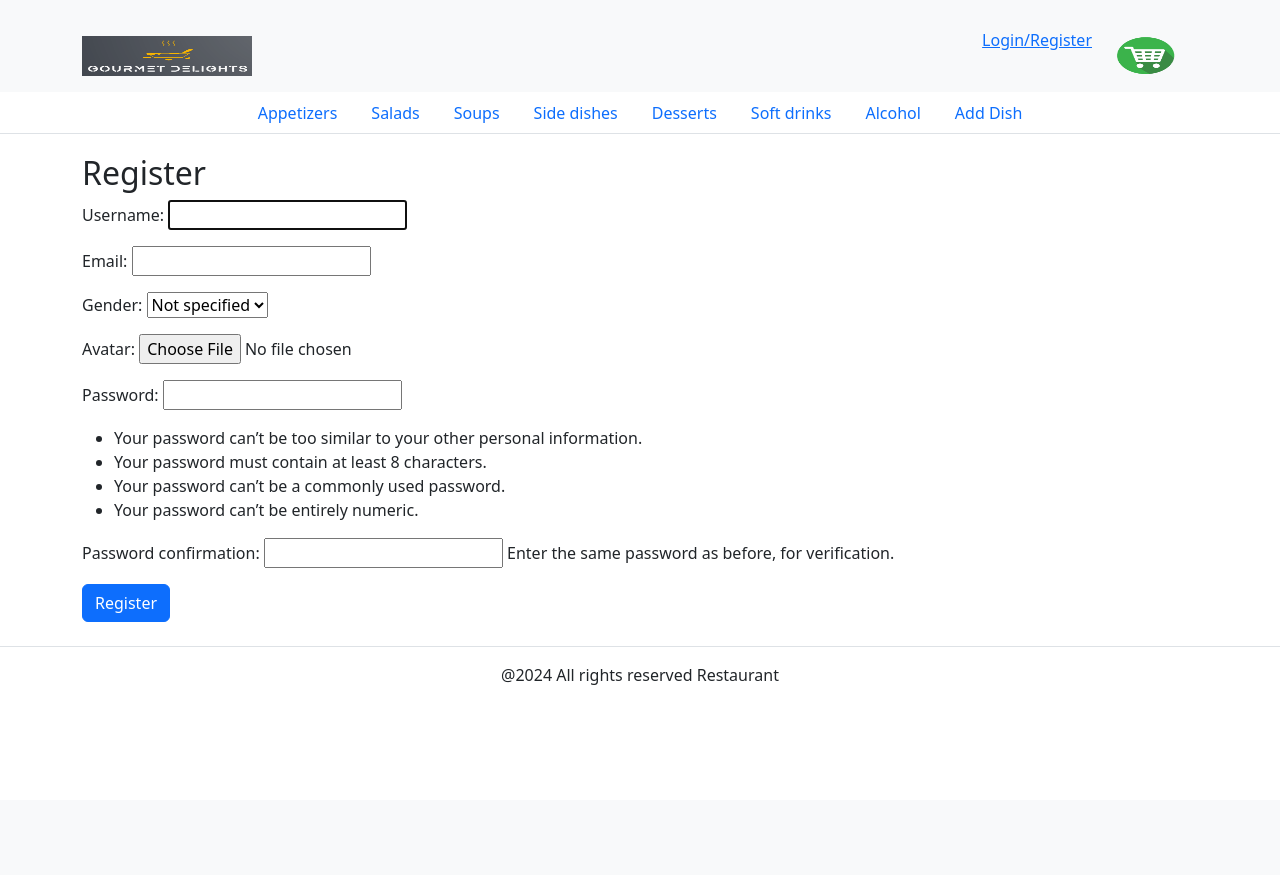
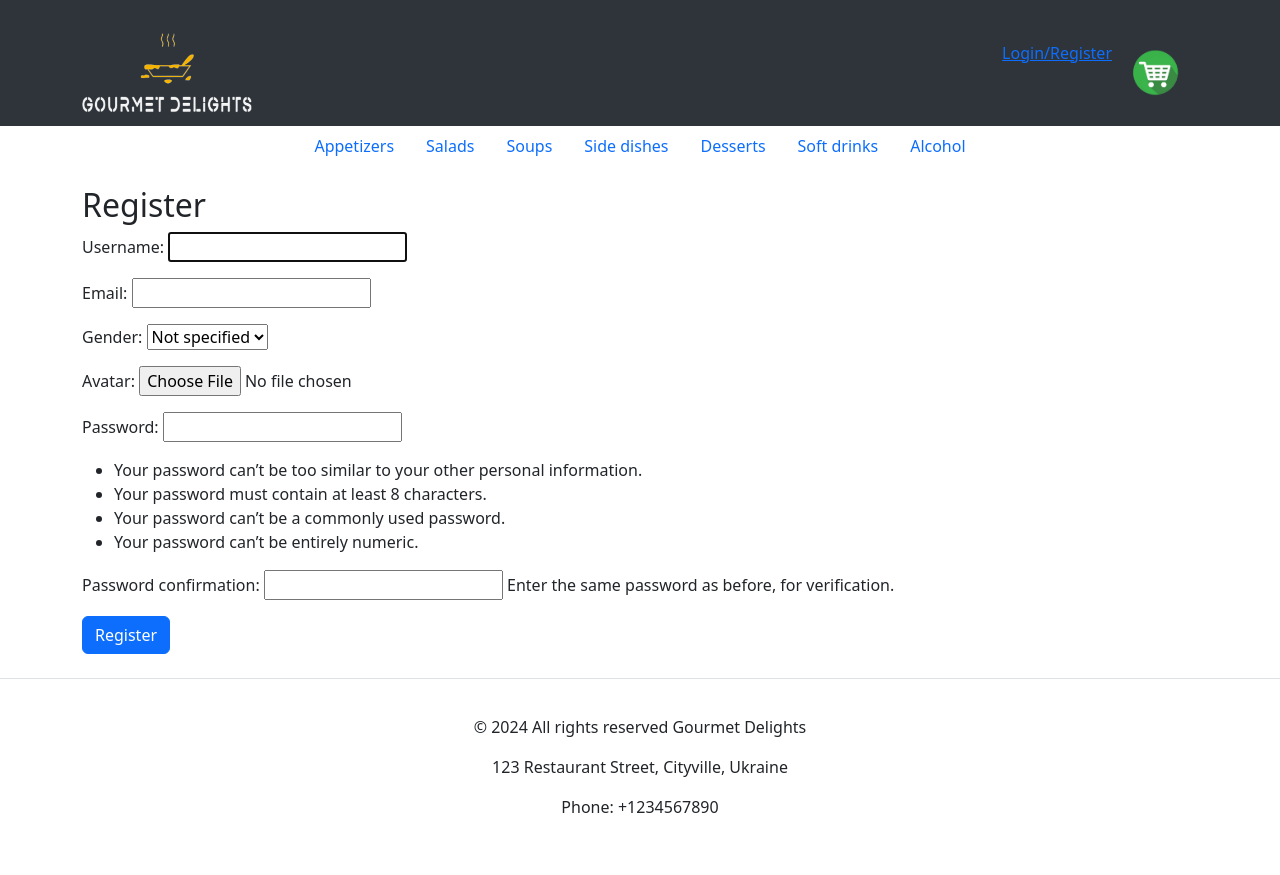
Before and after one commit to IlyA1536/Restaurant_app, a Django app: page /register/ in a window 1280 px wide. Before the commit the page ends 685 px from the top, so only its background shows below. Run offline with Django 5.2, Linux system fonts and the light colour scheme.

Commit message:
Update design.

```diff
--- a/static/css/style.css
+++ b/static/css/style.css
@@ -1,6 +1,3 @@
-.navbar-brand img {
-    max-height: 40px;
-}
 
 .profile-image {
 width: 40px;
@@ -101,3 +98,7 @@ object-fit: cover;
 .show-more:hover {
     text-decoration: underline;
 }
+
+.navbar {
+    background-color: #2e343a;
+}
--- a/templates/base.html
+++ b/templates/base.html
@@ -12,7 +12,7 @@
     </head>
     <body>
         <header>
-            <nav class="navbar navbar-expand-lg navbar-light bg-light">
+            <nav class="navbar navbar-expand-lg navbar-light">
                 <div class="container">
                 <a class="navbar-brand" href="/">
                     <img src="{% static 'img/Logo.png' %}" alt="Logo" width="170" height="80" title="Logo">
@@ -26,9 +26,9 @@
                         {% if user.is_authenticated %}
                         <a class="nav-link" href="/profile/">
                             {% if user.avatar %}
-                                <img src="{{ user.avatar.url }}" alt="Avatar" style="max-width: 60px;" class="rounded-circle" title="Profile">
+                                <img src="{{ user.avatar.url }}" alt="Avatar" style="max-width: 50px;" class="rounded-circle" title="Profile">
                             {% else %}
-                                <img src="{% static 'img/default_avatar.jpg' %}" alt="Default Avatar" style="max-width: 60px;" class="rounded-circle" title="Profile">
+                                <img src="{% static 'img/default_avatar.jpg' %}" alt="Default Avatar" style="max-width: 50px;" class="rounded-circle" title="Profile">
                             {% endif %}
                         </a>
                         {% else %}
@@ -40,37 +40,39 @@
                     </li>
                     <li class="nav-item">
                         <a class="nav-link" href="/cart/">
-                        <img src="{% static 'img/Cart.png' %}" alt="Cart" width="90" height="40" title="Cart">
+                        <img src="{% static 'img/Cart.png' %}" alt="Cart" style="max-width: 70px;" class="rounded-circle" title="Cart">
                         </a>
                     </li>
                     </ul>
                 </div>
             </nav>
-            <ul class="nav justify-content-center nav-tabs">
+            <ul class="nav nav-pills justify-content-center">
                 <li class="nav-item">
-                    <a class="nav-link" href="/appetizers/">Appetizers</a>
+                    <a class="nav-link {% if request.path == '/appetizers/' %}active{% endif %}" href="/appetizers/">Appetizers</a>
                 </li>
                 <li class="nav-item">
-                    <a class="nav-link" href="/salads/">Salads</a>
+                    <a class="nav-link {% if request.path == '/salads/' %}active{% endif %}" href="/salads/">Salads</a>
                 </li>
                 <li class="nav-item">
-                    <a class="nav-link" href="/soups/">Soups</a>
+                    <a class="nav-link {% if request.path == '/soups/' %}active{% endif %}" href="/soups/">Soups</a>
                 </li>
                 <li class="nav-item">
-                    <a class="nav-link" href="/side-dishes/">Side dishes</a>
+                    <a class="nav-link {% if request.path == '/side-dishes/' %}active{% endif %}" href="/side-dishes/">Side dishes</a>
                 </li>
                 <li class="nav-item">
-                    <a class="nav-link" href="/desserts/">Desserts</a>
+                    <a class="nav-link {% if request.path == '/desserts/' %}active{% endif %}" href="/desserts/">Desserts</a>
                 </li>
                 <li class="nav-item">
-                    <a class="nav-link" href="/soft-drinks/">Soft drinks</a>
+                    <a class="nav-link {% if request.path == '/soft-drinks/' %}active{% endif %}" href="/soft-drinks/">Soft drinks</a>
                 </li>
                 <li class="nav-item">
-                    <a class="nav-link" href="/alcohol/">Alcohol</a>
+                    <a class="nav-link {% if request.path == '/alcohol/' %}active{% endif %}" href="/alcohol/">Alcohol</a>
                 </li>
+                {% if user.is_staff %}
                 <li class="nav-item ml-auto">
                     <a class="nav-link btn btn-success" href="{% url 'main:add-dish' %}">Add Dish</a>
                 </li>
+                {% endif %}
             </ul>
         </header>
 
@@ -80,7 +82,11 @@
         </main>
 
         <footer class="py-3 my-4 border-top">
-            <p class = "text-center">{% trans "@2024 All rights reserved Restaurant" %}</p>
+            <div class="container text-center">
+                <p>{% trans "© 2024 All rights reserved Gourmet Delights" %}</p>
+                <p>{% trans "123 Restaurant Street, Cityville, Ukraine" %}</p>
+                <p>{% trans "Phone: +1234567890" %}</p>
+            </div>
         </footer>
         <script src="https://cdn.jsdelivr.net/npm/bootstrap@5.3.3/dist/js/bootstrap.bundle.min.js" integrity="sha384-YvpcrYf0tY3lHB60NNkmXc5s9fDVZLESaAA55NDzOxhy9GkcIdslK1eN7N6jIeHz" crossorigin="anonymous"></script>
     </body>
```
Also changed, not shown: other parts of static/css/style.css (+11 -11 lines), static/img/Logo.png.
